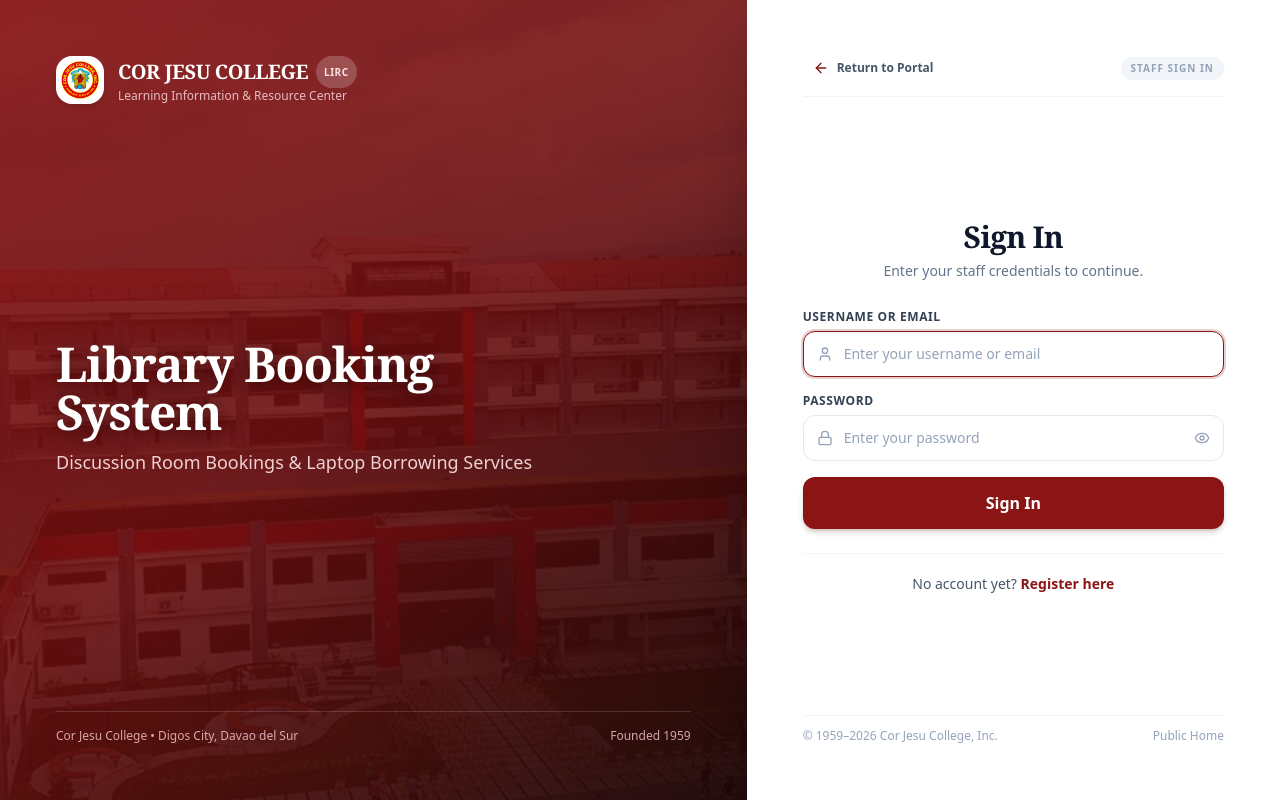
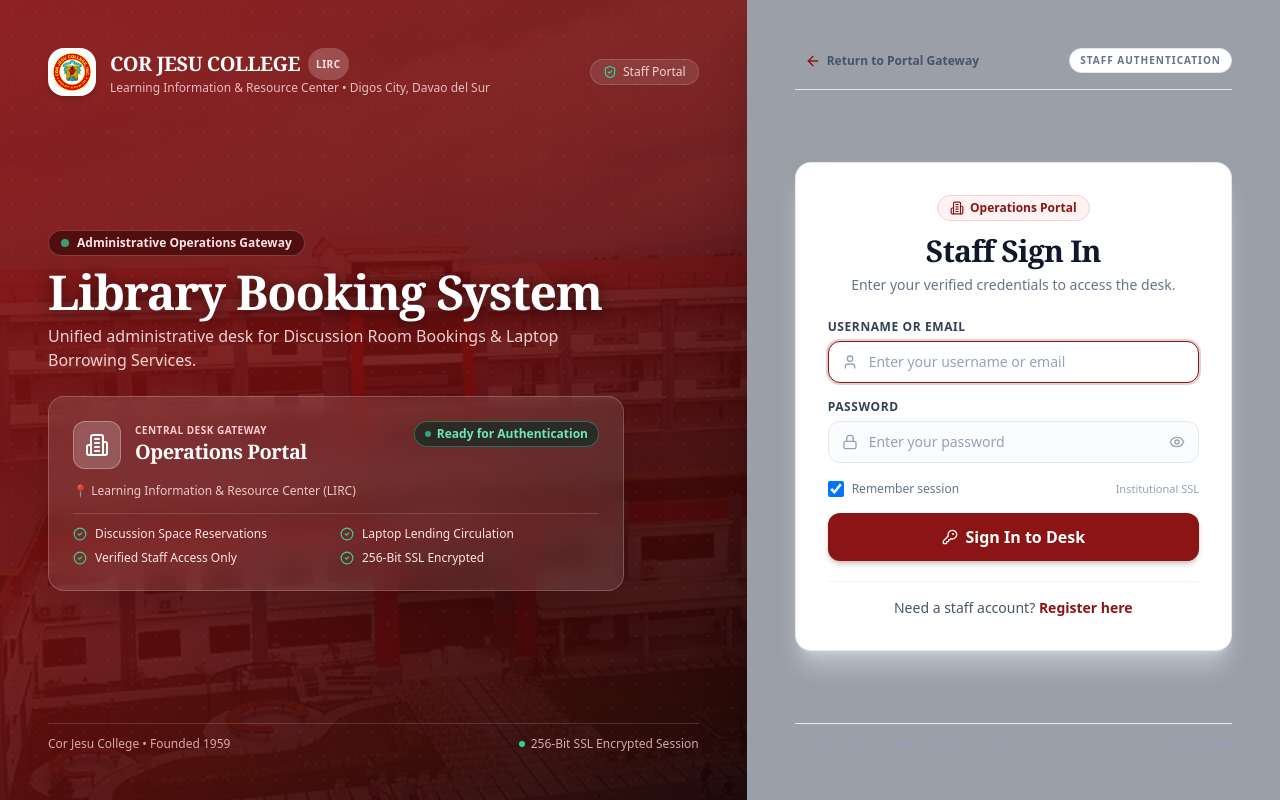
Before and after one commit to ZAndrie/library-booking, a Next.js app: page /login in a window 1280 px wide. Built offline with nearby package versions, Linux system fonts and the light colour scheme.

Commit message:
Refine login design: add focused glassmorphism portal showcase card and elevated auth card for optimal balance

```diff
--- a/src/frontend/views/LoginView.tsx
+++ b/src/frontend/views/LoginView.tsx
@@ -16,6 +16,9 @@ import {
   AlertCircle,
   CheckCircle2,
   Building2,
+  ShieldCheck,
+  KeyRound,
+  Sparkles,
 } from 'lucide-react';
 
 export default function LoginView() {
@@ -27,35 +30,72 @@ export default function LoginView() {
   const [username, setUsername] = useState('');
   const [password, setPassword] = useState('');
   const [showPassword, setShowPassword] = useState(false);
+  const [rememberMe, setRememberMe] = useState(true);
   const [error, setError] = useState('');
   const [loading, setLoading] = useState(false);
 
-  // Simplified portal target info
+  // Portal metadata helper for the single focused showcase card
   const getPortalDetails = () => {
     switch (portal) {
       case 'rooms':
         return {
           name: 'Discussion Rooms Portal',
+          subtitle: 'Collaborative Space Reservations',
+          location: '2nd Floor Left Wing, Norbert Building (Inside Library)',
           icon: DoorOpen,
           badge: 'Discussion Space Desk',
+          status: '5 of 5 Spaces Ready',
+          chips: [
+            '5 Spaces (DR-A to DR-E)',
+            'Capacity: 3 to 15 Students',
+            'Equipped with Table & Chairs',
+            'Collision-Free Scheduler',
+          ],
         };
       case 'laptops':
         return {
           name: 'Laptop Borrowing Services',
+          subtitle: 'Circulation & Hardware Custody Desk',
+          location: 'LIRC Circulation Counter • Hardware Shelf A',
           icon: Laptop,
           badge: 'Laptop Services Desk',
+          status: '5 Laptops on Shelf',
+          chips: [
+            'Dell, Lenovo, HP & Mac Fleet',
+            'Real-Time Overdue Timers',
+            'Return Condition Audits',
+            'Hardware Custody Logs',
+          ],
         };
       case 'dashboard':
         return {
           name: 'Unified Operations Dashboard',
+          subtitle: 'Consolidated Administrative Command',
+          location: 'LIRC Administrative Operations Hub',
           icon: LayoutDashboard,
           badge: 'Master Supervisory Desk',
+          status: 'All Systems Online',
+          chips: [
+            'Simultaneous Multi-Desk View',
+            'Unified Booking & Loan Ledgers',
+            'Staff Activity Audit Trails',
+            'Real-Time Facility Analytics',
+          ],
         };
       default:
         return {
           name: 'Operations Portal',
+          subtitle: 'LIRC Counter Administration Desk',
+          location: 'Learning Information & Resource Center (LIRC)',
           icon: Building2,
-          badge: 'LIRC Staff Counter',
+          badge: 'Central Desk Gateway',
+          status: 'Ready for Authentication',
+          chips: [
+            'Discussion Space Reservations',
+            'Laptop Lending Circulation',
+            'Verified Staff Access Only',
+            '256-Bit SSL Encrypted',
+          ],
         };
     }
   };
@@ -101,9 +141,9 @@ export default function LoginView() {
   return (
     <div className="min-h-screen lg:h-screen lg:max-h-screen lg:overflow-hidden flex flex-col lg:flex-row bg-slate-900 font-sans selection:bg-[#8B1515] selection:text-white">
       {/* ============================================================== */}
-      {/* LEFT PANE: Clean, Atmospheric Campus Showcase */}
+      {/* LEFT PANE: Premium Campus Showcase with Single Refined Card */}
       {/* ============================================================== */}
-      <div className="relative lg:w-1/2 xl:w-7/12 flex flex-col justify-between p-8 sm:p-12 lg:p-14 overflow-hidden text-white lg:h-full shrink-0">
+      <div className="relative lg:w-1/2 xl:w-7/12 flex flex-col justify-between p-6 sm:p-10 lg:p-10 xl:p-12 overflow-hidden text-white lg:h-full shrink-0">
         {/* Full Campus Background Image with Cor Jesu Crimson Gradient */}
         <div className="absolute inset-0 z-0 pointer-events-none">
           <img
@@ -117,18 +157,26 @@ export default function LoginView() {
               background: `
                 linear-gradient(
                   145deg,
-                  rgba(139, 21, 21, 0.92) 0%,
-                  rgba(110, 15, 15, 0.88) 50%,
-                  rgba(30, 8, 8, 0.95) 100%
+                  rgba(139, 21, 21, 0.93) 0%,
+                  rgba(110, 15, 15, 0.89) 50%,
+                  rgba(26, 6, 6, 0.95) 100%
                 )
               `,
+            }}
+          />
+          <div
+            className="absolute inset-0 opacity-10"
+            style={{
+              backgroundImage: 'radial-gradient(rgba(255, 255, 255, 0.4) 1px, transparent 0)',
+              backgroundSize: '24px 24px',
             }}
           />
         </div>
 
         {/* Top: School Brand & Seal */}
-        <div className="relative z-10 flex items-center gap-3.5">
-          <div className="w-12 h-12 rounded-2xl bg-white p-1 border border-white/20 shadow-md flex items-center justify-center shrink-0">
+        <div className="relative z-10 flex items-center justify-between gap-4 w-full">
+          <div className="flex items-center gap-3.5">
+            <div className="w-11 h-11 sm:w-12 sm:h-12 rounded-2xl bg-white p-1 border border-white/20 shadow-md flex items-center justify-center shrink-0">
               <img
                 src="/cjc-logo.png"
                 alt="Cor Jesu College Official Seal"
@@ -138,83 +186,127 @@ export default function LoginView() {
               />
             </div>
             <div>
-            <div className="font-serif font-bold text-lg sm:text-xl text-white tracking-tight leading-tight flex items-center gap-2">
+              <div className="font-serif font-bold text-base sm:text-lg xl:text-xl text-white tracking-tight leading-tight flex items-center gap-2">
                 COR JESU COLLEGE
                 <span className="text-[10px] font-sans font-bold bg-white/20 text-rose-100 px-2 py-0.5 rounded-full uppercase tracking-wider backdrop-blur-xs">
                   LIRC
                 </span>
               </div>
               <div className="text-xs text-rose-100/80 font-medium">
-              Learning Information & Resource Center
+                Learning Information & Resource Center • Digos City, Davao del Sur
               </div>
             </div>
           </div>
 
-        {/* Center: Simple, Bold Title & Subtle Desk Indicator */}
-        <div className="relative z-10 my-auto py-6 max-w-lg">
-          <h1 className="font-serif text-4xl sm:text-5xl font-bold tracking-tight text-white leading-tight drop-shadow-[0_2px_10px_rgba(0,0,0,0.5)]">
+          <div className="hidden sm:inline-flex items-center gap-1.5 px-3 py-1 rounded-full bg-white/10 backdrop-blur-xs border border-white/15 text-xs text-rose-100/90 font-medium">
+            <ShieldCheck className="w-3.5 h-3.5 text-emerald-400" />
+            <span>Staff Portal</span>
+          </div>
+        </div>
+
+        {/* Center: Title + Single Refined Frosted Card */}
+        <div className="relative z-10 my-auto py-4 max-w-xl w-full">
+          <div className="inline-flex items-center gap-2 px-3 py-1 rounded-full bg-red-950/80 border border-red-300/30 text-rose-100 text-xs font-semibold mb-3 backdrop-blur-md shadow-xs">
+            <span className="w-2 h-2 rounded-full bg-emerald-400 animate-pulse" />
+            Administrative Operations Gateway
+          </div>
+
+          <h1 className="font-serif text-3xl sm:text-4xl xl:text-5xl font-bold tracking-tight text-white leading-tight drop-shadow-[0_2px_8px_rgba(0,0,0,0.6)] mb-2">
             Library Booking System
           </h1>
-          <p className="mt-3 text-base sm:text-lg text-rose-100/90 font-normal leading-relaxed">
-            Discussion Room Bookings & Laptop Borrowing Services
+
+          <p className="text-sm sm:text-base text-rose-100/90 leading-relaxed font-normal mb-6">
+            Unified administrative desk for Discussion Room Bookings & Laptop Borrowing Services.
           </p>
 
-          {/* Simple Clean Portal Target Pill */}
-          {portal && (
-            <div className="mt-6 inline-flex items-center gap-2.5 px-4 py-2 rounded-xl bg-white/10 backdrop-blur-md border border-white/20 text-white text-sm font-medium shadow-sm">
-              <PortalIcon className="w-4 h-4 text-rose-200" />
-              <span>Target Desk: <strong>{portalDetails.name}</strong></span>
+          {/* Single Focused Frosted Glassmorphism Feature Card */}
+          <div className="bg-white/10 backdrop-blur-md border border-white/20 rounded-2xl p-5 sm:p-6 shadow-2xl text-white">
+            <div className="flex items-start justify-between gap-3 mb-3.5">
+              <div className="flex items-center gap-3.5">
+                <div className="w-12 h-12 rounded-xl bg-white/20 border border-white/30 flex items-center justify-center shrink-0 shadow-inner">
+                  <PortalIcon className="w-6 h-6 text-white" />
                 </div>
-          )}
+                <div>
+                  <div className="text-[10px] uppercase font-bold tracking-wider text-rose-200">
+                    {portalDetails.badge}
+                  </div>
+                  <h2 className="font-serif text-lg sm:text-xl font-bold text-white tracking-tight">
+                    {portalDetails.name}
+                  </h2>
+                </div>
               </div>
 
-        {/* Bottom: Minimal Footer */}
-        <div className="relative z-10 pt-4 border-t border-white/15 flex items-center justify-between text-xs text-rose-200/80 font-medium">
-          <div>Cor Jesu College • Digos City, Davao del Sur</div>
-          <div>Founded 1959</div>
+              <span className="inline-flex items-center gap-1.5 px-2.5 py-1 rounded-full bg-emerald-950/60 border border-emerald-400/40 text-emerald-300 text-xs font-semibold shrink-0">
+                <span className="w-1.5 h-1.5 rounded-full bg-emerald-400 animate-pulse" />
+                {portalDetails.status}
+              </span>
+            </div>
+
+            <p className="text-xs text-rose-100/85 mb-3.5 flex items-center gap-1.5 font-medium">
+              <span>📍 {portalDetails.location}</span>
+            </p>
+
+            {/* 4 Clean Feature Chips */}
+            <div className="grid grid-cols-1 sm:grid-cols-2 gap-2 pt-3 border-t border-white/15 text-xs text-rose-100">
+              {portalDetails.chips.map((chip, index) => (
+                <div key={index} className="flex items-center gap-2">
+                  <CheckCircle2 className="w-3.5 h-3.5 text-emerald-400 shrink-0" />
+                  <span>{chip}</span>
+                </div>
+              ))}
+            </div>
+          </div>
+        </div>
+
+        {/* Bottom: Institutional Security Status & Heritage */}
+        <div className="relative z-10 pt-3 border-t border-white/15 flex items-center justify-between text-xs text-rose-200/80 font-medium">
+          <div>Cor Jesu College • Founded 1959</div>
+          <div className="flex items-center gap-1.5">
+            <span className="w-1.5 h-1.5 rounded-full bg-emerald-400" />
+            <span>256-Bit SSL Encrypted Session</span>
+          </div>
         </div>
       </div>
 
       {/* ============================================================== */}
-      {/* RIGHT PANE: Simple, Clean Authentication Form */}
+      {/* RIGHT PANE: Modern, Polished Authentication Form */}
       {/* ============================================================== */}
-      <div className="lg:w-1/2 xl:w-5/12 bg-white flex flex-col justify-between p-6 sm:p-10 lg:p-14 shadow-2xl relative z-10 lg:h-full overflow-y-auto lg:overflow-hidden">
-        {/* Top Bar: Return to Portal */}
-        <div className="flex items-center justify-between pb-4 border-b border-slate-100 shrink-0">
+      <div className="lg:w-1/2 xl:w-5/12 bg-slate-50/60 flex flex-col justify-between p-6 sm:p-10 lg:p-10 xl:p-12 shadow-2xl relative z-10 lg:h-full overflow-y-auto lg:overflow-hidden">
+        {/* Top Bar: Return to Portal Selection */}
+        <div className="flex items-center justify-between pb-3 sm:pb-4 border-b border-slate-200 shrink-0">
           <Link
             href="/portal"
-            className="inline-flex items-center gap-2 text-xs font-bold text-slate-600 hover:text-[#8B1515] transition-colors group px-2.5 py-1 rounded-lg hover:bg-slate-50"
+            className="inline-flex items-center gap-1.5 text-xs font-bold text-slate-600 hover:text-[#8B1515] transition-colors group px-2.5 py-1 rounded-lg hover:bg-white shadow-2xs"
           >
             <ArrowLeft className="w-4 h-4 transition-transform group-hover:-translate-x-1 text-[#8B1515]" />
-            <span>Return to Portal</span>
+            <span>Return to Portal Gateway</span>
           </Link>
 
-          <span className="text-[10px] font-bold uppercase tracking-widest text-slate-400 bg-slate-100 px-2.5 py-1 rounded-full">
-            Staff Sign In
+          <span className="text-[10px] font-bold uppercase tracking-widest text-slate-500 bg-white border border-slate-200 px-2.5 py-1 rounded-full shadow-2xs">
+            Staff Authentication
           </span>
         </div>
 
-        {/* Center: Clean Simple Form */}
-        <div className="max-w-md w-full mx-auto my-auto py-6">
+        {/* Center: Clean Elevated Card */}
+        <div className="max-w-md w-full mx-auto my-auto py-4">
+          <div className="bg-white rounded-2xl border border-slate-200/90 shadow-xl shadow-slate-200/50 p-6 sm:p-8">
             {/* Header */}
-          <div className="text-center mb-7">
-            {portal && (
-              <div className="inline-flex items-center gap-1.5 px-3 py-1 rounded-full bg-red-50 border border-red-200 text-[#8B1515] text-xs font-bold mb-3">
+            <div className="text-center mb-6">
+              <div className="inline-flex items-center gap-1.5 px-3 py-1 rounded-full bg-red-50 border border-red-200 text-[#8B1515] text-xs font-bold mb-3 shadow-2xs">
                 <PortalIcon className="w-3.5 h-3.5" />
                 <span>{portalDetails.name}</span>
               </div>
-            )}
-            <h2 className="font-serif text-3xl font-bold text-slate-900 tracking-tight">
-              Sign In
+              <h2 className="font-serif text-2xl sm:text-3xl font-bold text-slate-900 tracking-tight">
+                Staff Sign In
               </h2>
-            <p className="text-sm text-slate-500 mt-1.5">
-              Enter your staff credentials to continue.
+              <p className="text-xs sm:text-sm text-slate-500 mt-1.5 leading-relaxed">
+                Enter your verified credentials to access the desk.
               </p>
             </div>
 
             {/* Registration Success Alert */}
             {isRegistered && !error && (
-            <div className="mb-4 p-3.5 rounded-xl bg-emerald-50 border border-emerald-200 flex items-start gap-2.5 text-emerald-800 text-xs shadow-xs">
+              <div className="mb-4 p-3 rounded-xl bg-emerald-50 border border-emerald-200 flex items-start gap-2.5 text-emerald-800 text-xs shadow-xs">
                 <CheckCircle2 className="w-4 h-4 shrink-0 mt-0.5 text-emerald-600" />
                 <div className="leading-relaxed font-medium">
                   Registration successful! Sign in below with your credentials.
@@ -224,7 +316,7 @@ export default function LoginView() {
 
             {/* Error Alert */}
             {error && (
-            <div className="mb-4 p-3.5 rounded-xl bg-red-50 border border-red-200 flex items-start gap-2.5 text-red-700 text-xs shadow-xs">
+              <div className="mb-4 p-3 rounded-xl bg-red-50 border border-red-200 flex items-start gap-2.5 text-red-700 text-xs shadow-xs">
                 <AlertCircle className="w-4 h-4 shrink-0 mt-0.5 text-[#8B1515]" />
                 <div className="leading-relaxed font-medium">
                   {error}
@@ -252,7 +344,7 @@ export default function LoginView() {
                     value={username}
                     onChange={(e) => setUsername(e.target.value)}
                     placeholder="Enter your username or email"
-                  className="w-full pl-10 pr-4 py-3 bg-white border border-slate-200 rounded-xl text-sm text-slate-800 placeholder-slate-400 focus:outline-none focus:ring-2 focus:ring-[#8B1515]/20 focus:border-[#8B1515] transition-all shadow-xs"
+                    className="w-full pl-10 pr-3.5 py-2.5 bg-slate-50/50 hover:bg-white border border-slate-200 rounded-xl text-sm text-slate-800 placeholder-slate-400 focus:bg-white focus:outline-none focus:ring-2 focus:ring-[#8B1515]/20 focus:border-[#8B1515] transition-all shadow-2xs"
                   />
                 </div>
               </div>
@@ -272,7 +364,7 @@ export default function LoginView() {
                     value={password}
                     onChange={(e) => setPassword(e.target.value)}
                     placeholder="Enter your password"
-                  className="w-full pl-10 pr-11 py-3 bg-white border border-slate-200 rounded-xl text-sm text-slate-800 placeholder-slate-400 focus:outline-none focus:ring-2 focus:ring-[#8B1515]/20 focus:border-[#8B1515] transition-all shadow-xs"
+                    className="w-full pl-10 pr-11 py-2.5 bg-slate-50/50 hover:bg-white border border-slate-200 rounded-xl text-sm text-slate-800 placeholder-slate-400 focus:bg-white focus:outline-none focus:ring-2 focus:ring-[#8B1515]/20 focus:border-[#8B1515] transition-all shadow-2xs"
                   />
                   <button
                     type="button"
@@ -285,11 +377,25 @@ export default function LoginView() {
                 </div>
               </div>
 
+              {/* REMEMBER ME & SECURITY NOTE */}
+              <div className="flex items-center justify-between text-xs text-slate-500 pt-0.5">
+                <label className="flex items-center gap-2 cursor-pointer select-none">
+                  <input
+                    type="checkbox"
+                    checked={rememberMe}
+                    onChange={(e) => setRememberMe(e.target.checked)}
+                    className="w-4 h-4 rounded text-[#8B1515] focus:ring-[#8B1515] border-slate-300"
+                  />
+                  <span>Remember session</span>
+                </label>
+                <span className="text-[11px] text-slate-400">Institutional SSL</span>
+              </div>
+
               {/* SUBMIT BUTTON */}
               <button
                 type="submit"
                 disabled={loading}
-              className="w-full mt-2 py-3.5 px-5 bg-[#8B1515] hover:bg-[#721111] text-white font-bold text-sm sm:text-base rounded-xl shadow-md shadow-red-950/20 active:scale-[0.99] transition-all flex items-center justify-center gap-2 disabled:opacity-60 cursor-pointer"
+                className="w-full mt-2 py-3 px-5 bg-[#8B1515] hover:bg-[#721111] text-white font-bold text-sm sm:text-base rounded-xl shadow-md shadow-red-950/20 active:scale-[0.99] transition-all flex items-center justify-center gap-2 disabled:opacity-60 cursor-pointer hover:shadow-lg"
               >
                 {loading ? (
                   <>
@@ -297,15 +403,18 @@ export default function LoginView() {
                     <span>Signing in...</span>
                   </>
                 ) : (
-                <span>Sign In</span>
+                  <>
+                    <KeyRound className="w-4 h-4" />
+                    <span>Sign In to Desk</span>
+                  </>
                 )}
               </button>
             </form>
 
             {/* Register Link */}
-          <div className="mt-6 pt-5 border-t border-slate-100 text-center">
+            <div className="mt-5 pt-4 border-t border-slate-100 text-center">
               <p className="text-xs sm:text-sm text-slate-600">
-              No account yet?{' '}
+                Need a staff account?{' '}
                 <Link
                   href="/register"
                   className="font-bold text-[#8B1515] hover:underline transition-colors"
@@ -315,10 +424,11 @@ export default function LoginView() {
               </p>
             </div>
           </div>
+        </div>
 
         {/* Bottom Disclaimer */}
-        <div className="pt-3 border-t border-slate-100 flex items-center justify-between text-xs text-slate-400 shrink-0">
-          <div>© 1959–2026 Cor Jesu College, Inc.</div>
+        <div className="pt-3 border-t border-slate-200 flex items-center justify-between text-xs text-slate-400 shrink-0">
+          <div>© 1959–2026 Cor Jesu College, Inc. LIRC</div>
           <Link href="/" className="hover:text-slate-600 transition-colors">
             Public Home
           </Link>
```
Lines whose indentation alone changed are shown as unchanged.
